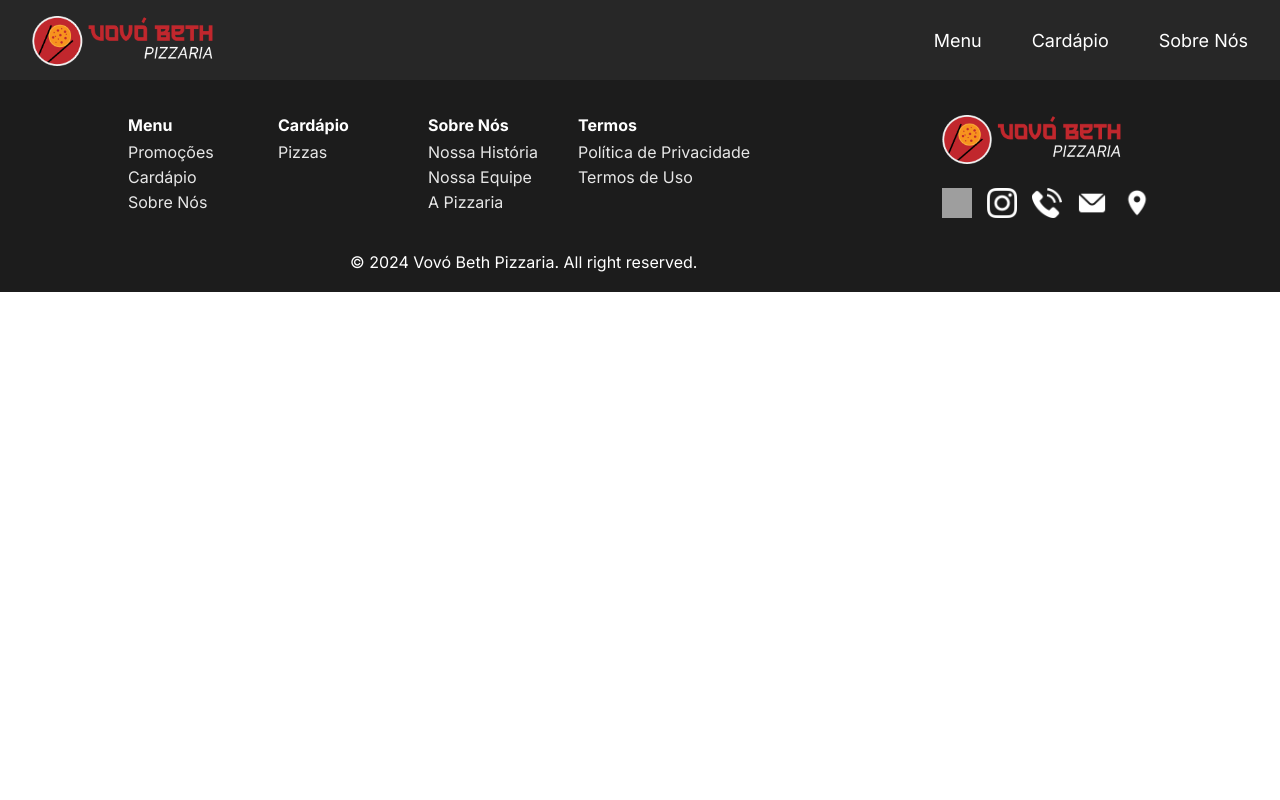
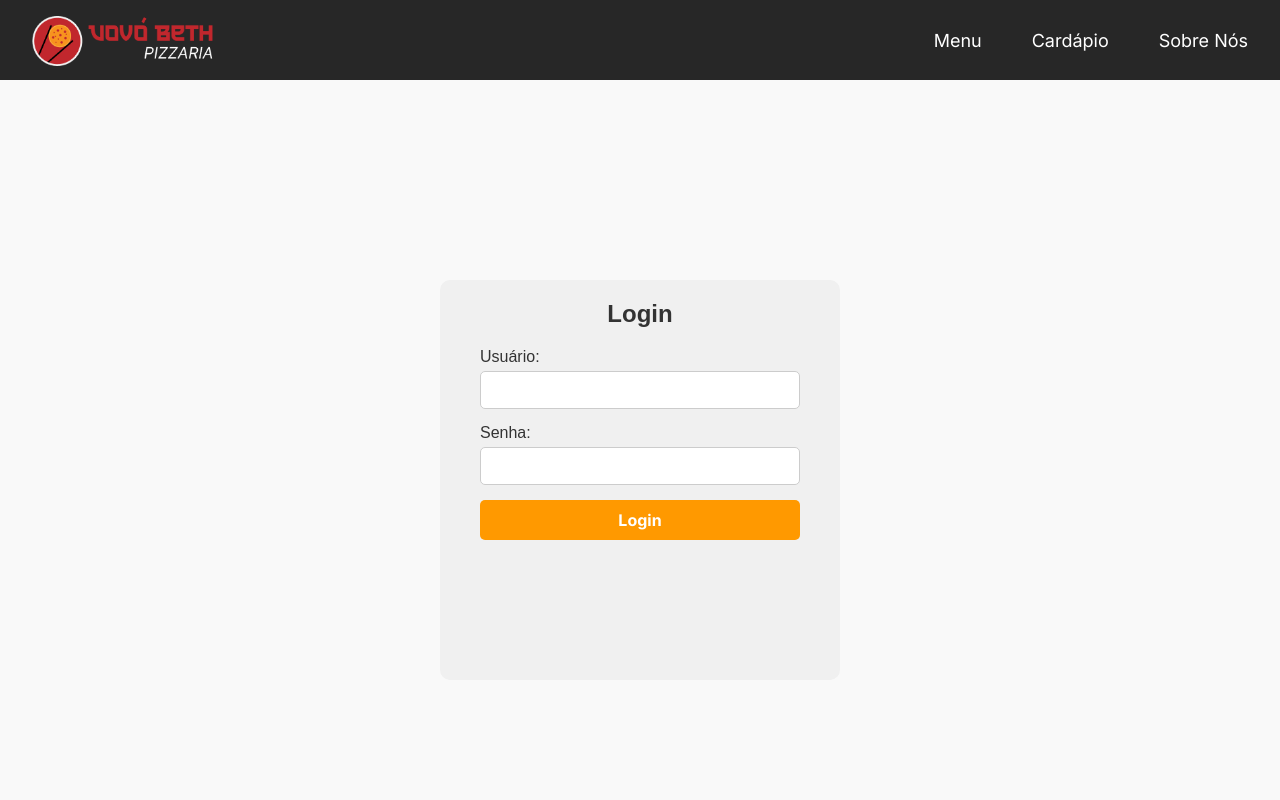
Before and after one commit to pedrohfideeelis/reactjs-pizzaria, a React (Create React App) app: page /admin/login in a window 1280 px wide. Shown: the top 800 px of the page. Built offline with nearby package versions, Linux system fonts and the light colour scheme; grey boxes are pictures that could not be loaded.

Commit message:
add login_component and updates css

```diff
--- a/package.json
+++ b/package.json
@@ -6,6 +6,7 @@
     "@testing-library/jest-dom": "^5.17.0",
     "@testing-library/react": "^13.4.0",
     "@testing-library/user-event": "^13.5.0",
+    "axios": "^1.7.2",
     "dom": "^0.0.3",
     "react": "^18.3.1",
     "react-dom": "^18.3.1",
--- a/src/App.jsx
+++ b/src/App.jsx
@@ -1,11 +1,13 @@
 import React from "react";
 import { Route, Routes } from "react-router-dom";
-import { Navbar } from "./components/NavComponent/Navbar";
+import Navbar from "./components/NavComponent/Navbar";
 import { Footer } from "./components/FooterComponent/Footer";
 import { Home } from "./components/HomeComponent/Home";
 import { Cardapio } from "./components/CardapioComponent/Cardapio";
 import { Sobre } from "./components/SobreComponent/Sobre";
+import { Admin } from "./components/AdminComponent/Admin";
 import "./App.css";
+import { Login } from "./components/LoginComponent/Login";
 
 class App extends React.Component {
   render() {
@@ -16,6 +18,8 @@ class App extends React.Component {
           <Route path="/" element={<Home />} />
           <Route path="/cardapio" element={<Cardapio />} />
           <Route path="/sobre-nos" element={<Sobre />} />
+          <Route path="/admin" element={<Admin />} />
+          <Route path="/admin/login" element={<Login />} />
         </Routes>
         <Footer />
       </>
--- /dev/null
+++ b/src/components/AdminComponent/Admin.jsx
@@ -0,0 +1,16 @@
+import React from "react";
+import Banner from "../PromoComponent/Banner";
+import { CardapioPreview } from "../CardapioPreviewComponent/CardapioPreview";
+import SobrePreview from "../SobrePreviewComponent/SobrePreview";
+
+export class Admin extends React.Component {
+  render() {
+    return (
+      <div>
+        <Banner />
+        <CardapioPreview />
+        <SobrePreview />
+      </div>
+    );
+  }
+}
--- a/src/components/LoginComponent/styles.css
+++ b/src/components/LoginComponent/styles.css
@@ -0,0 +1,110 @@
+form button {
+    background-color: #f8931f;
+    border: none;
+    padding: 10px 20px;
+    color: white;
+    font-family: "Inter", sans-serif;
+    font-size: 18px;
+    font-weight: bold;
+    cursor: pointer;
+    border-radius: 5px;
+  }
+
+  body {
+    font-family: Arial, sans-serif;
+    background-color: #f9f9f9;
+    margin: 0;
+    padding: 0;
+  }
+
+  .login-container {
+    display: flex;
+    justify-content: center;
+    align-items: center;
+    height: 100vh;
+  }
+
+  .login-box {
+    background-color: #f0f0f0;
+    padding: 20px 40px;
+    border-radius: 10px;
+    text-align: center;
+    width: 400px;
+    height: 400px;
+  }
+
+  .login-box h2 {
+    margin-bottom: 20px;
+    color: #333;
+  }
+
+  .login-box form {
+    display: flex;
+    flex-direction: column;
+    align-items: flex-start; /* Alinha os elementos à esquerda */
+  }
+
+  .login-box label {
+    text-align: left;
+    margin-bottom: 5px;
+    color: #333;
+  }
+
+  .login-box input {
+    margin-bottom: 15px;
+    padding: 10px;
+    border: 1px solid #ccc;
+    border-radius: 5px;
+    font-size: 14px;
+    width: 100%; /* Garante que o input ocupe toda a largura disponível */
+    box-sizing: border-box; /* Inclui padding e border na largura total */
+  }
+
+  .password-container {
+    position: relative;
+    width: 100%;
+  }
+
+  .password-container input {
+    display: inline-block;
+  }
+
+  .password-container .toggle-password {
+    position: absolute;
+    right: 10px;
+    top: 50%;
+    transform: translateY(-50%);
+    cursor: pointer;
+  }
+
+  .login-box button {
+    background-color: #ff9900;
+    color: white;
+    padding: 10px;
+    border: none;
+    border-radius: 5px;
+    cursor: pointer;
+    font-size: 16px;
+    width: 100%; /* Garante que o botão ocupe toda a largura disponível */
+  }
+
+  .login-box button:hover {
+    background-color: #e68a00;
+  }
+
+  .login-links {
+    display: flex;
+    justify-content: space-between;
+    margin-top: 10px;
+    width: 100%;
+  }
+
+  .login-links a {
+    color: #333;
+    text-decoration: none;
+    font-size: 14px;
+  }
+
+  .login-links a:hover {
+    text-decoration: underline;
+  }
--- a/src/components/NavComponent/Navbar.jsx
+++ b/src/components/NavComponent/Navbar.jsx
@@ -1,10 +1,10 @@
 import React from "react";
 import logoImg from "../../assets/images/PIZZA_LOGO_HORIZONTAL.png";
 import "./styles.css";
-import { Link } from "react-router-dom";
+import { Link, useLocation } from "react-router-dom";
 
-export class Navbar extends React.Component {
-  render() {
+const Navbar = () => {
+  const location = useLocation();
   return (
     <header>
       <nav id="navbar">
@@ -24,9 +24,15 @@ export class Navbar extends React.Component {
           <li>
             <Link to="/sobre-nos">Sobre Nós</Link>
           </li>
+          {location.pathname === "/admin" && (
+            <li id="login-button">
+              <Link to="/admin/login">Login</Link>
+            </li>
+          )}
         </ul>
       </nav>
     </header>
   );
-  }
-}
+};
+
+export default Navbar;
--- a/src/components/NavComponent/styles.css
+++ b/src/components/NavComponent/styles.css
@@ -40,7 +40,7 @@ header nav#navbar ul.nav-list li a:hover{
     transition: color 0.3s;
 }
 
-header ul.nav-list li button {
+header ul.nav-list li#login-button {
     background-color: #F8931F;
     border: none;
     padding: 10px 20px;
```
Also changed, not shown: 1 other file (tests, documents, lock files or other folders). Lines whose indentation alone changed are shown as unchanged.
